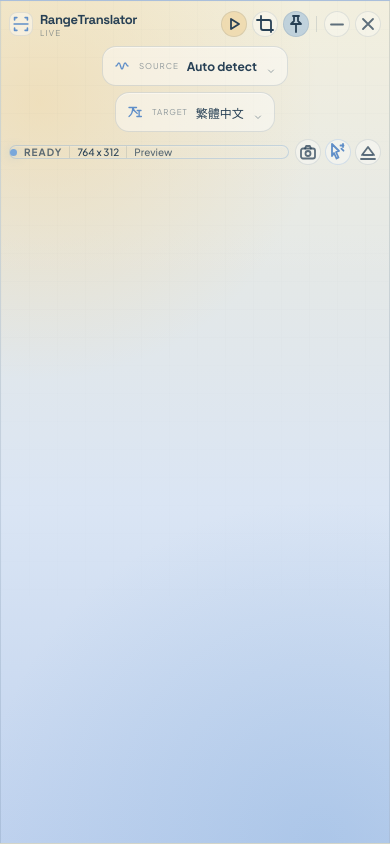
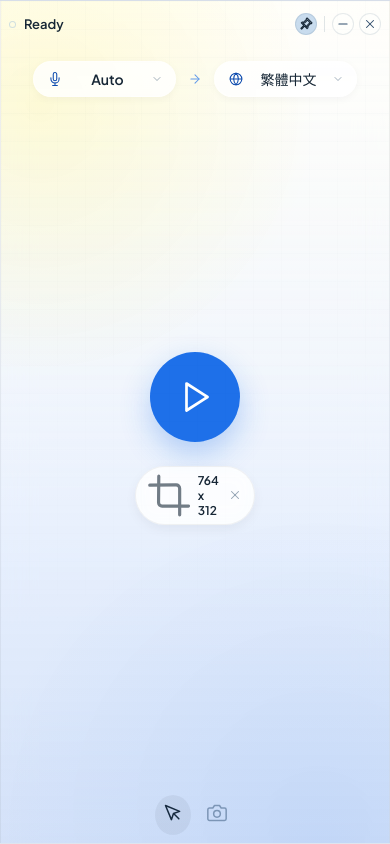
Before and after one commit to JasonHongGG/RangeTranslator, a React (Vite) app: page / in a window 390 px wide. Built offline with nearby package versions, Linux system fonts and the light colour scheme.

Commit message:
feat: Add react-icons for improved UI and update styles for better layout and responsiveness

```diff
--- a/package.json
+++ b/package.json
@@ -16,7 +16,8 @@
   "dependencies": {
     "@tauri-apps/api": "^2.11.0",
     "react": "^19.2.6",
-    "react-dom": "^19.2.6"
+    "react-dom": "^19.2.6",
+    "react-icons": "^5.6.0"
   },
   "devDependencies": {
     "@eslint/js": "^10.0.1",
--- a/src-tauri/tauri.conf.json
+++ b/src-tauri/tauri.conf.json
@@ -15,9 +15,9 @@
         "label": "panel",
         "title": "RangeTranslator",
         "width": 400,
-        "height": 280,
+        "height": 420,
         "minWidth": 380,
-        "minHeight": 260,
+        "minHeight": 400,
         "decorations": false,
         "transparent": false,
         "resizable": true,
--- a/src/components/CompactSelect.tsx
+++ b/src/components/CompactSelect.tsx
@@ -5,6 +5,7 @@ import {
   useRef,
   useState,
 } from 'react'
+import { FiChevronDown, FiCheck } from "react-icons/fi";
 
 type SelectOption = {
   code: string
@@ -88,7 +89,7 @@ export function CompactSelect({
         <span className="compact-select-label">{label}</span>
         <span className="compact-select-current">{activeOption?.nativeLabel ?? value}</span>
         <span className="compact-select-caret">
-          <IconChevron />
+          <FiChevronDown />
         </span>
       </button>
 
@@ -124,7 +125,7 @@ export function CompactSelect({
 
                 {active ? (
                   <span className="compact-select-option-check">
-                    <IconCheck />
+                    <FiCheck />
                   </span>
                 ) : null}
               </button>
@@ -135,19 +136,3 @@ export function CompactSelect({
     </div>
   )
 }
-
-function IconChevron() {
-  return (
-    <svg viewBox="0 0 24 24" aria-hidden="true">
-      <path d="m7 10 5 5 5-5" />
-    </svg>
-  )
-}
-
-function IconCheck() {
-  return (
-    <svg viewBox="0 0 24 24" aria-hidden="true">
-      <path d="m5 12 4 4 10-10" />
-    </svg>
-  )
-}
--- a/src/index.css
+++ b/src/index.css
@@ -1,23 +1,23 @@
 @import url('https://fonts.googleapis.com/css2?family=Plus+Jakarta+Sans:wght@400;500;600;700;800&family=Space+Grotesk:wght@500;700&display=swap');
 
 :root {
-  --ink-strong: #274055;
-  --ink-soft: rgba(39, 64, 85, 0.74);
-  --ink-faint: rgba(39, 64, 85, 0.5);
-  --surface-0: #eef0e4;
-  --surface-1: rgba(236, 239, 229, 0.94);
-  --surface-2: rgba(203, 218, 241, 0.86);
-  --surface-3: rgba(255, 255, 255, 0.44);
-  --surface-4: rgba(255, 245, 214, 0.62);
-  --border-soft: rgba(66, 92, 117, 0.16);
-  --border-strong: rgba(66, 92, 117, 0.3);
-  --accent: #79a7da;
-  --accent-strong: #5f8ec8;
-  --accent-cool: #9fc4ef;
-  --accent-warm: #efd6a4;
-  --danger: #d47461;
-  --shadow-xl: 0 22px 44px rgba(83, 106, 134, 0.18);
-  --shadow-soft: 0 10px 24px rgba(91, 114, 146, 0.14);
+  --ink-strong: #162635; /* Crisp dark navy */
+  --ink-soft: #304e6c;   /* Readable soft navy */
+  --ink-faint: rgba(48, 78, 108, 0.5); /* Transparent soft navy */
+  --surface-0: rgba(255, 255, 255, 0.4);
+  --surface-1: rgba(255, 255, 255, 0.6);
+  --surface-2: rgba(255, 255, 255, 0.8);
+  --surface-3: rgba(255, 255, 255, 0.95);
+  --surface-4: rgba(250, 250, 250, 0.85); /* Slightly frosty for pills */
+  --border-soft: rgba(0, 0, 0, 0.05); /* Softer borders */
+  --border-strong: rgba(0, 0, 0, 0.1);
+  --accent: #1e70e9; /* Deep, vivid blue */
+  --accent-strong: #0d4bae;
+  --accent-cool: #6bafff;
+  --accent-warm: #ffdd4b; /* Vibrant Action Yellow */
+  --danger: #eb4f39; /* Punchy clear red */
+  --shadow-xl: 0 24px 48px rgba(0, 24, 60, 0.15); /* Clean shadows */
+  --shadow-soft: 0 8px 24px rgba(0, 24, 60, 0.08);
   --radius-xl: 22px;
   --radius-l: 16px;
   --radius-m: 12px;
@@ -29,7 +29,7 @@
   -webkit-font-smoothing: antialiased;
   -moz-osx-font-smoothing: grayscale;
   color: var(--ink-strong);
-  background: linear-gradient(180deg, #efebd7 0%, #d9e4f4 56%, #bfd2ee 100%);
+  background: linear-gradient(180deg, #fefae3 0%, #dbe8fa 60%, #b8d2f2 100%);
 }
 
 * {
@@ -42,7 +42,7 @@ body,
   margin: 0;
   width: 100%;
   min-height: 100%;
-  background: linear-gradient(180deg, #efebd7 0%, #d9e4f4 56%, #bfd2ee 100%);
+  background: linear-gradient(180deg, #fefae3 0%, #dbe8fa 60%, #b8d2f2 100%);
 }
 
 html[data-app-view='selector'],
@@ -114,12 +114,14 @@ svg {
 .panel-window {
   position: relative;
   min-height: 100vh;
-  padding: 8px 10px 10px;
+  padding: 10px;
   border: 1px solid var(--border-soft);
-  background: linear-gradient(180deg, #f0ecd8 0%, #dae5f4 60%, #bfd2ee 100%);
+  background: linear-gradient(180deg, rgba(255, 255, 255, 0.7) 0%, rgba(240, 245, 255, 0.7) 60%, rgba(220, 230, 250, 0.8) 100%);
+  backdrop-filter: blur(16px);
+  -webkit-backdrop-filter: blur(16px);
   display: flex;
   flex-direction: column;
-  gap: 7px;
+  gap: 12px;
   overflow: visible;
   isolation: isolate;
   box-shadow: 0 18px 34px rgba(83, 106, 134, 0.18);
@@ -130,9 +132,9 @@ svg {
   position: absolute;
   inset: 0;
   background:
-    radial-gradient(circle at 10% 12%, rgba(239, 214, 164, 0.6), transparent 34%),
-    radial-gradient(circle at 82% 100%, rgba(121, 167, 218, 0.28), transparent 38%),
-    linear-gradient(180deg, rgba(255, 255, 255, 0.16), transparent 36%);
+    radial-gradient(circle at 10% 12%, rgba(255, 230, 0, 0.15), transparent 34%),
+    radial-gradient(circle at 82% 100%, rgba(30, 112, 233, 0.1), transparent 38%),
+    linear-gradient(180deg, rgba(255, 255, 255, 0.5), transparent 60%);
   pointer-events: none;
 }
 
@@ -226,8 +228,8 @@ svg {
 
 .panel-icon-button,
 .window-button {
-  width: 26px;
-  height: 26px;
+  width: 22px;
+  height: 22px;
   border-radius: 50%;
   display: grid;
   place-items: center;
@@ -483,8 +485,8 @@ svg {
 }
 
 .footer-icon {
-  width: 26px;
-  height: 26px;
+  width: 22px;
+  height: 22px;
   border-radius: 50%;
   display: grid;
   place-items: center;
@@ -672,8 +674,11 @@ svg {
   letter-spacing: 0.08em;
   text-transform: uppercase;
   color: var(--ink-strong);
-  background: rgba(255, 255, 255, 0.82);
-  border: 1px solid rgba(66, 92, 117, 0.16);
+  background: rgba(255, 255, 255, 0.9);
+  border: 1px solid rgba(0, 0, 0, 0.08);
+  box-shadow: 0 4px 12px rgba(0, 0, 0, 0.1);
+  white-space: nowrap;
+  width: max-content;
 }
 
 .overlay-page {
@@ -797,3 +802,223 @@ svg {
     font-size: 12px;
   }
 }
+
+/* New UI Layout Styles */
+.main-layout {
+  display: flex;
+  flex-direction: column;
+  height: 100vh;
+  justify-content: space-between;
+}
+
+.header-status-area {
+  display: flex;
+  align-items: center;
+  gap: 8px;
+  font-size: 13px;
+  color: var(--ink-strong);
+  font-weight: 600;
+}
+
+.language-switch-area {
+  display: flex;
+  align-items: center;
+  justify-content: center;
+  gap: 12px;
+  margin-top: 10px;
+}
+
+.language-arrow {
+  color: var(--accent);
+  opacity: 0.7;
+}
+
+.core-action-area {
+  flex: 1;
+  display: flex;
+  flex-direction: column;
+  align-items: center;
+  justify-content: center;
+  position: relative;
+}
+
+.main-action-btn {
+  width: 90px;
+  height: 90px;
+  border-radius: 50%;
+  background: var(--accent);
+  color: white;
+  display: flex;
+  align-items: center;
+  justify-content: center;
+  box-shadow: 0 12px 30px rgba(30, 112, 233, 0.3);
+  transition: all 0.3s cubic-bezier(0.2, 0.8, 0.2, 1);
+  position: relative;
+}
+.main-action-btn svg { width: 36px; height: 36px; }
+
+.main-action-btn:hover {
+  transform: scale(1.05);
+  background: var(--accent-strong);
+  box-shadow: 0 16px 40px rgba(30, 112, 233, 0.4);
+}
+
+.main-action-btn.active {
+  background: var(--danger);
+  box-shadow: 0 0 0 0 rgba(235, 79, 57, 0.7);
+  animation: pulse-ring 2s infinite cubic-bezier(0.2, 0.8, 0.2, 1);
+}
+
+@keyframes pulse-ring {
+  0% { transform: scale(0.95); box-shadow: 0 0 0 0 rgba(235, 79, 57, 0.7); }
+  70% { transform: scale(1); box-shadow: 0 0 0 25px rgba(235, 79, 57, 0); }
+  100% { transform: scale(0.95); box-shadow: 0 0 0 0 rgba(235, 79, 57, 0); }
+}
+
+.region-setup-area {
+  display: flex;
+  justify-content: center;
+  margin-top: 24px;
+}
+
+.crop-main-btn {
+  background: white;
+  color: var(--ink-strong);
+  border-radius: 99px;
+  padding: 12px 24px;
+  display: flex;
+  align-items: center;
+  gap: 8px;
+  font-weight: 600;
+  font-size: 13px;
+  box-shadow: var(--shadow-soft);
+  transition: all 0.2s ease;
+}
+.crop-main-btn:hover {
+  transform: translateY(-2px);
+  box-shadow: var(--shadow-xl);
+}
+.crop-main-btn svg { width: 18px; height: 18px; color: var(--accent); }
+
+.region-chip {
+  background: rgba(255, 255, 255, 0.8);
+  backdrop-filter: blur(10px);
+  border: 1px solid var(--border-soft);
+  border-radius: 99px;
+  padding: 6px 12px;
+  display: flex;
+  align-items: center;
+  gap: 8px;
+  font-size: 12px;
+  font-weight: 600;
+  box-shadow: 0 4px 12px rgba(0, 0, 0, 0.05);
+}
+
+.region-chip-clear {
+  color: var(--danger);
+  display: flex;
+  align-items: center;
+  justify-content: center;
+  padding: 2px;
+  border-radius: 50%;
+  transition: background 0.2s;
+}
+.region-chip-clear:hover { background: rgba(235, 79, 57, 0.1); }
+.region-chip-clear svg { width: 14px; height: 14px; }
+
+.advanced-footer {
+  display: flex;
+  justify-content: center;
+  gap: 16px;
+  padding-top: 16px;
+}
+
+.ghost-icon-btn {
+  color: var(--ink-faint);
+  transition: all 0.2s;
+  padding: 8px;
+  border-radius: 50%;
+}
+.ghost-icon-btn:hover, .ghost-icon-btn.active {
+  color: var(--ink-strong);
+  background: rgba(0,0,0,0.05);
+}
+.ghost-icon-btn svg { width: 20px; height: 20px; }
+
+
+/* Pill-style adjustments for CompactSelect */
+.compact-select {
+  flex: 1;
+}
+
+.compact-select-trigger {
+  width: 100%;
+  padding: 6px 12px;
+  border-radius: 99px;
+  background: var(--surface-2);
+  border: 1px solid var(--surface-0);
+  box-shadow: 0 2px 8px rgba(0, 24, 60, 0.04);
+  grid-template-columns: auto minmax(0, 1fr) auto;
+  min-height: 36px;
+  transition: all 0.2s;
+}
+
+.compact-select-trigger:hover:not(:disabled) {
+  background: var(--surface-3);
+  box-shadow: 0 4px 12px rgba(0, 24, 60, 0.08);
+}
+
+.compact-select-label {
+  display: none; /* Removed the label inside since we place them side-by-side */
+}
+
+.compact-select-current {
+  text-align: center;
+  font-weight: 600;
+  font-size: 14px;
+}
+.panel-error {
+  text-align: center;
+  font-size: 12px;
+  color: var(--danger);
+  padding: 8px;
+}
+.region-chip-clear {
+  color: var(--ink-faint);
+  display: flex;
+  align-items: center;
+  justify-content: center;
+  padding: 0;
+  border-radius: 0;
+  background: transparent;
+  transition: color 0.15s;
+}
+.region-chip-clear:hover {
+  background: transparent;
+  color: var(--danger);
+}
+
+/* Hide scrollbar for compact select menu */
+.compact-select-menu::-webkit-scrollbar {
+  display: none;
+}
+.compact-select-menu {
+  -ms-overflow-style: none;  /* IE and Edge */
+  scrollbar-width: none;  /* Firefox */
+}
+
+/* Adjust language area width to avoid top-heavy look */
+.language-switch-area {
+  padding: 0 24px;
+}
+
+/* Fix Caret alignment in CompactSelect */
+.compact-select-caret {
+  display: flex !important;
+  align-items: center;
+  justify-content: center;
+}
+.compact-select-caret svg {
+  width: 16px;
+  height: 16px;
+}
--- a/src/languages.ts
+++ b/src/languages.ts
@@ -14,7 +14,7 @@ const SHARED = [
 ] as const
 
 export const SOURCE_LANGUAGES = [
-  { code: 'auto', label: 'Auto detect', nativeLabel: 'Auto detect' },
+  { code: 'auto', label: 'Auto detect', nativeLabel: 'Auto' },
   ...SHARED,
 ]
 
--- a/src/views/PanelView.tsx
+++ b/src/views/PanelView.tsx
@@ -11,20 +11,10 @@ import { CompactSelect } from '../components/CompactSelect'
 import { DEBUG_EVENT, PANEL_RESIZE_HANDLES, PREVIEW_SNAPSHOT, type DebugPayload, type ResizeDirection } from '../app/constants'
 import { logDebugPayload } from '../app/debug'
 import { labelForStatus, shouldIgnoreWindowDrag, toneForStatus } from '../app/overlay'
-import {
-  IconCamera,
-  IconClose,
-  IconCrop,
-  IconErase,
-  IconMinimize,
-  IconPause,
-  IconPin,
-  IconPlay,
-  IconPointer,
-  IconScan,
-  IconTranslate,
-  IconWave,
-} from '../ui/icons'
+
+import { FiX, FiMinus, FiPlay, FiPause, FiCrop, FiMousePointer, FiCamera, FiGlobe, FiMic, FiArrowRight } from "react-icons/fi";
+import { RiPushpinLine } from "react-icons/ri";
+
 import type { RuntimeSnapshot } from '../types'
 
 export function PanelView() {
@@ -95,10 +85,6 @@ export function PanelView() {
     ? `${snapshot.selection.width} x ${snapshot.selection.height}`
     : 'No region'
   const statusTone = toneForStatus(snapshot.status)
-  const statusDetail = snapshot.lastError
-    ?? (snapshot.debugScreenshotMode
-      ? 'Debug screenshots enabled'
-      : snapshot.statusDetail)
 
   const runCommand = async (action: () => Promise<void>) => {
     if (!isTauri()) {
@@ -206,7 +192,7 @@ export function PanelView() {
   }, [])
 
   return (
-    <main className="panel-window" onPointerDown={startDrag}>
+    <main className="panel-window main-layout" onPointerDown={startDrag}>
       {PANEL_RESIZE_HANDLES.map((handle) => (
         <button
           key={handle.direction}
@@ -217,58 +203,15 @@ export function PanelView() {
         ></button>
       ))}
 
-      <header className="panel-header">
-        <div className="brand-lockup" data-tauri-drag-region>
-          <span className="brand-mark" aria-hidden="true">
-            <IconScan />
-          </span>
-          <div className="brand-copy">
-            <strong>RangeTranslator</strong>
-            <span>live</span>
-          </div>
+      <header className="panel-header" data-tauri-drag-region>
+        <div className="header-status-area">
+          <span className={`status-dot panel-status-rail-${statusTone}`}></span>
+          <span>{labelForStatus(snapshot.status)}</span>
         </div>
 
-        <div className="panel-drag-spacer" data-tauri-drag-region aria-hidden="true"></div>
+        <div className="panel-drag-spacer" aria-hidden="true"></div>
 
         <div className="panel-actions" data-no-drag="true">
-          <button
-            type="button"
-            className={`panel-icon-button panel-icon-button-primary ${
-              snapshot.running ? 'panel-icon-button-active' : ''
-            }`}
-            title={snapshot.debugScreenshotMode
-              ? 'Disable debug screenshot mode to start live translation'
-              : snapshot.running
-                ? 'Stop live translation'
-                : 'Start live translation'}
-            aria-label={snapshot.debugScreenshotMode
-              ? 'Disable debug screenshot mode to start live translation'
-              : snapshot.running
-                ? 'Stop live translation'
-                : 'Start live translation'}
-            disabled={busy || snapshot.debugScreenshotMode || (!snapshot.running && !snapshot.selection)}
-            onClick={() =>
-              runCommand(() =>
-                call(snapshot.running ? 'stop_pipeline' : 'start_pipeline', {
-                  settings: { sourceLanguage, targetLanguage },
-                }),
-              )
-            }
-          >
-            {snapshot.running ? <IconPause /> : <IconPlay />}
-          </button>
-
-          <button
-            type="button"
-            className="panel-icon-button"
-            title="Select screen region"
-            aria-label="Select screen region"
-            disabled={busy}
-            onClick={() => runCommand(() => call('open_selector_window'))}
-          >
-            <IconCrop />
-          </button>
-
           <button
             type="button"
             className={`panel-icon-button ${snapshot.panelPinned ? 'panel-icon-button-active' : ''}`}
@@ -282,7 +225,7 @@ export function PanelView() {
               )
             }
           >
-            <IconPin />
+            <RiPushpinLine style={{ width: 14, height: 14 }} />
           </button>
 
           <span className="panel-actions-divider" aria-hidden="true"></span>
@@ -293,7 +236,7 @@ export function PanelView() {
             aria-label="Minimize"
             onClick={() => runCommand(() => call('panel_minimize'))}
           >
-            <IconMinimize />
+            <FiMinus style={{ width: 14, height: 14 }} />
           </button>
           <button
             type="button"
@@ -301,63 +244,105 @@ export function PanelView() {
             aria-label="Close"
             onClick={() => runCommand(() => call('panel_close'))}
           >
-            <IconClose />
+            <FiX style={{ width: 14, height: 14 }} />
           </button>
         </div>
       </header>
 
-      <section className="panel-fields">
+      <section className="language-switch-area" data-tauri-drag-region>
         <CompactSelect
-          label="Source"
-          icon={<IconWave />}
+          label=""
+          icon={<FiMic style={{ width: 14, height: 14 }} />}
           value={sourceLanguage}
           disabled={snapshot.running || busy}
           options={SOURCE_LANGUAGES}
           onChange={setSourceLanguage}
           menuSide="bottom"
         />
+        <FiArrowRight className="language-arrow" style={{ width: 14, height: 14, flexShrink: 0 }} />
         <CompactSelect
-          label="Target"
-          icon={<IconTranslate />}
+          label=""
+          icon={<FiGlobe style={{ width: 14, height: 14 }} />}
           value={targetLanguage}
           disabled={snapshot.running || busy}
           options={TARGET_LANGUAGES}
           onChange={setTargetLanguage}
-          menuSide="top"
+          menuSide="bottom"
         />
       </section>
 
-      <footer className="panel-footer">
-        <div
-          className={`panel-status-rail panel-status-rail-${statusTone}`}
-          data-tauri-drag-region
+      <section className="core-action-area" data-tauri-drag-region>
+        <button
+          type="button"
+          className={`main-action-btn ${snapshot.running ? 'active' : ''}`}
+          data-no-drag="true"
+          title={snapshot.debugScreenshotMode
+            ? 'Disable debug screenshot mode to start live translation'
+            : snapshot.running
+              ? 'Stop live translation'
+              : 'Start live translation'}
+          disabled={busy || snapshot.debugScreenshotMode || (!snapshot.running && !snapshot.selection)}
+          onClick={() =>
+            runCommand(() =>
+              call(snapshot.running ? 'stop_pipeline' : 'start_pipeline', {
+                settings: { sourceLanguage, targetLanguage },
+              }),
+            )
+          }
         >
-          <span className="status-dot"></span>
-          <span className="panel-status-copy">{labelForStatus(snapshot.status)}</span>
-          <span className="panel-status-divider" aria-hidden="true"></span>
-          <span
-            className={`panel-region-copy ${
-              snapshot.selection ? 'panel-region-copy-active' : ''
-            }`}
-          >
-            {selectionLabel}
-          </span>
-          <span className="panel-status-divider" aria-hidden="true"></span>
-          <span className="panel-status-detail">{statusDetail}</span>
+          {snapshot.running ? <FiPause size={36} /> : <FiPlay size={36} style={{ marginLeft: 4 }} />}
+        </button>
+
+        <div className="region-setup-area" data-no-drag="true">
+          {!snapshot.selection ? (
+             <button
+              type="button"
+              className="crop-main-btn"
+              title="Select screen region"
+              disabled={busy}
+              onClick={() => runCommand(() => call('open_selector_window'))}
+            >
+              <FiCrop size={16} /> Set Region
+            </button>
+          ) : (
+            <div className="region-chip">
+              <FiCrop size={14} style={{ opacity: 0.6 }} />
+              <span>{selectionLabel}</span>
+              <button
+                className="region-chip-clear"
+                title="Clear current region"
+                onClick={() => runCommand(() => call('clear_selection'))}
+                disabled={busy}
+              >
+                <FiX size={14} />
+              </button>
+            </div>
+          )}
         </div>
+      </section>
 
-        <div className="footer-tools" data-no-drag="true">
+      <footer className="advanced-footer" data-tauri-drag-region>
+        <div data-no-drag="true" style={{ display: 'flex', gap: '8px' }}>
           <button
             type="button"
-            className={`footer-icon ${snapshot.debugScreenshotMode ? 'footer-icon-active' : ''}`}
+            className={`ghost-icon-btn ${snapshot.copyMode ? 'active' : ''}`}
+            disabled={busy || !snapshot.selection}
+            title={snapshot.copyMode ? 'Enable mouse passthrough' : 'Disable mouse passthrough'}
+            onClick={() =>
+              runCommand(() =>
+                call('toggle_copy_mode', { enabled: !snapshot.copyMode }),
+              )
+            }
+          >
+            <FiMousePointer size={18} />
+          </button>
+          <button
+            type="button"
+            className={`ghost-icon-btn ${snapshot.debugScreenshotMode ? 'active' : ''}`}
             disabled={busy}
             title={snapshot.debugScreenshotMode
-              ? 'Disable debug screenshot mode and re-enable capture protection'
-              : 'Enable debug screenshot mode for screenshots'}
-            aria-label={snapshot.debugScreenshotMode
               ? 'Disable debug screenshot mode'
-              : 'Enable debug screenshot mode for screenshots'}
-            aria-pressed={snapshot.debugScreenshotMode}
+              : 'Enable debug screenshot mode'}
             onClick={() =>
               runCommand(() =>
                 call('toggle_debug_screenshot_mode', {
@@ -366,36 +351,7 @@ export function PanelView() {
               )
             }
           >
-            <IconCamera />
-          </button>
-          <button
-            type="button"
-            className={`footer-icon ${snapshot.copyMode ? 'footer-icon-active' : ''}`}
-            disabled={busy || !snapshot.selection}
-            title={snapshot.copyMode ? 'Enable mouse passthrough' : 'Disable mouse passthrough'}
-            aria-label={
-              snapshot.copyMode
-                ? 'Enable mouse passthrough'
-                : 'Disable mouse passthrough and allow overlay editing'
-            }
-            aria-pressed={snapshot.copyMode}
-            onClick={() =>
-              runCommand(() =>
-                call('toggle_copy_mode', { enabled: !snapshot.copyMode }),
-              )
-            }
-          >
-            <IconPointer />
-          </button>
-          <button
-            type="button"
-            className="footer-icon"
-            disabled={busy || !snapshot.selection}
-            title="Clear current region"
-            aria-label="Clear selection"
-            onClick={() => runCommand(() => call('clear_selection'))}
-          >
-            <IconErase />
+            <FiCamera size={18} />
           </button>
         </div>
       </footer>
```
Also changed, not shown: 1 other file (tests, documents, lock files or other folders).
